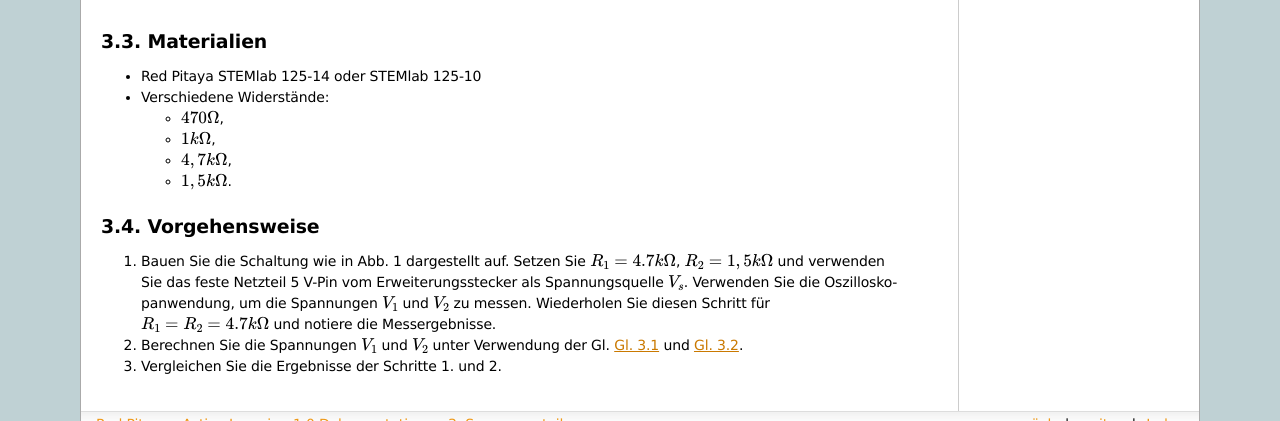
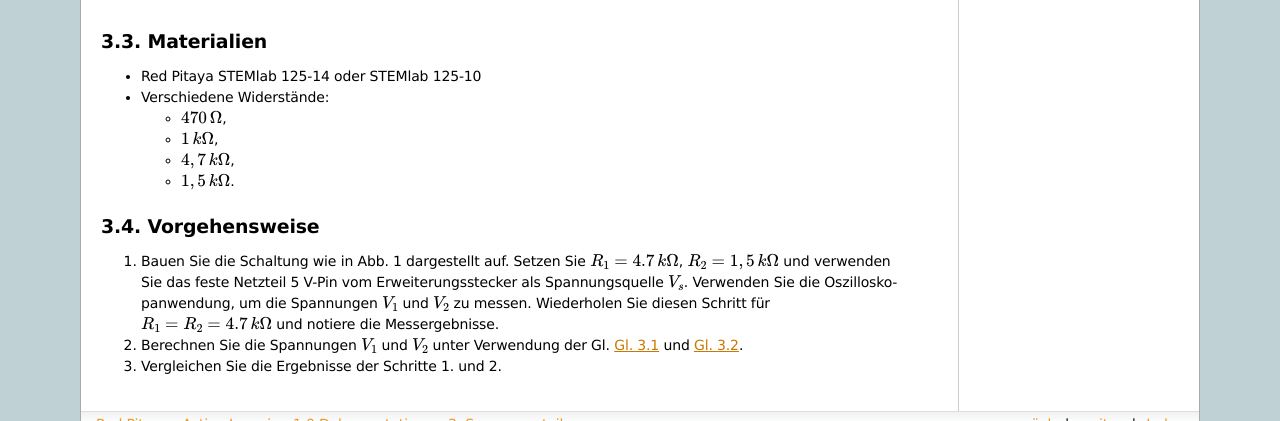
Before and after one commit to mimeiners/ActiveLearning-de, a Sphinx documentation site: the page built from activelearning/source/Activity_03_Voltage.rst, in a window 1280 px wide. Shown: the part 941-1362 px from the top of the page. Built offline with Sphinx 7.4.7, drawn with Linux system fonts in a browser that asks for light colours.

```diff
--- a/activelearning/source/Activity_03_Voltage.rst
+++ b/activelearning/source/Activity_03_Voltage.rst
@@ -46,25 +46,25 @@ Materialien
 
 - Verschiedene Widerstände:
 
-  - :math:`470 \Omega`,
+  - :math:`470\,\Omega`,
 
-  - :math:`1 k\Omega`,
+  - :math:`1\,k\Omega`,
 
-  - :math:`4,7 k\Omega`,
+  - :math:`4,7\,k\Omega`,
 
-  - :math:`1,5 k\Omega`.
+  - :math:`1,5\,k\Omega`.
 
 
 Vorgehensweise
 --------------
 
 1. Bauen Sie die Schaltung  wie in Abb. 1 dargestellt auf. Setzen Sie
-   :math:`R_1 = 4.7 k\Omega`, :math:`R_2 = 1,5 k\Omega` und verwenden
+   :math:`R_1 = 4.7\,k\Omega`, :math:`R_2 = 1,5\,k\Omega` und verwenden
    Sie das feste Netzteil 5 V-Pin vom Erweiterungsstecker als
    Spannungsquelle :math:`V_s`\. Verwenden Sie die
    Oszilloskopanwendung, um die Spannungen :math:`V_1` und
    :math:`V_2` zu messen. Wiederholen Sie diesen Schritt für
-   :math:`R_1 = R_2 = 4.7 k\Omega` und notiere die Messergebnisse.
+   :math:`R_1 = R_2 = 4.7\,k\Omega` und notiere die Messergebnisse.
 
 
 2. Berechnen Sie die Spannungen :math:`V_1` und :math:`V_2`
```
